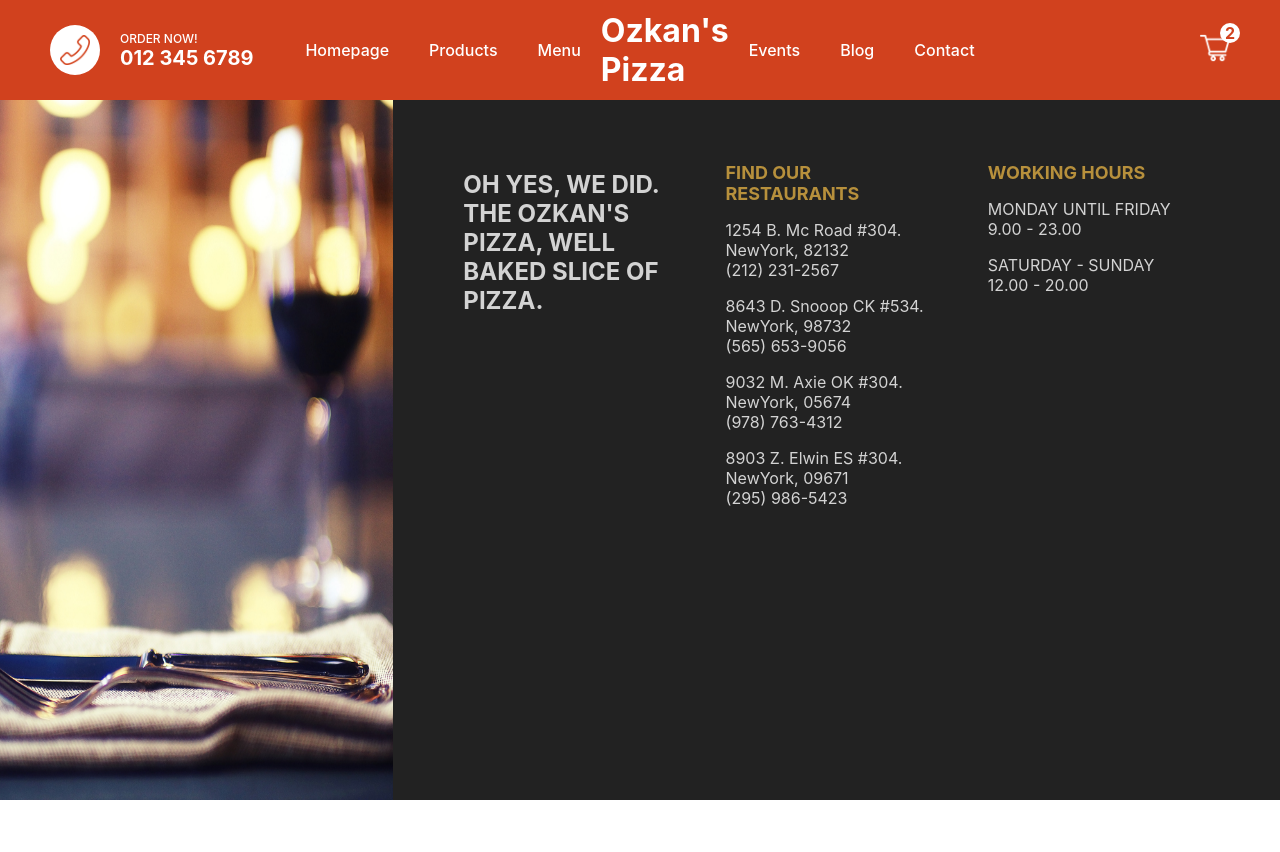
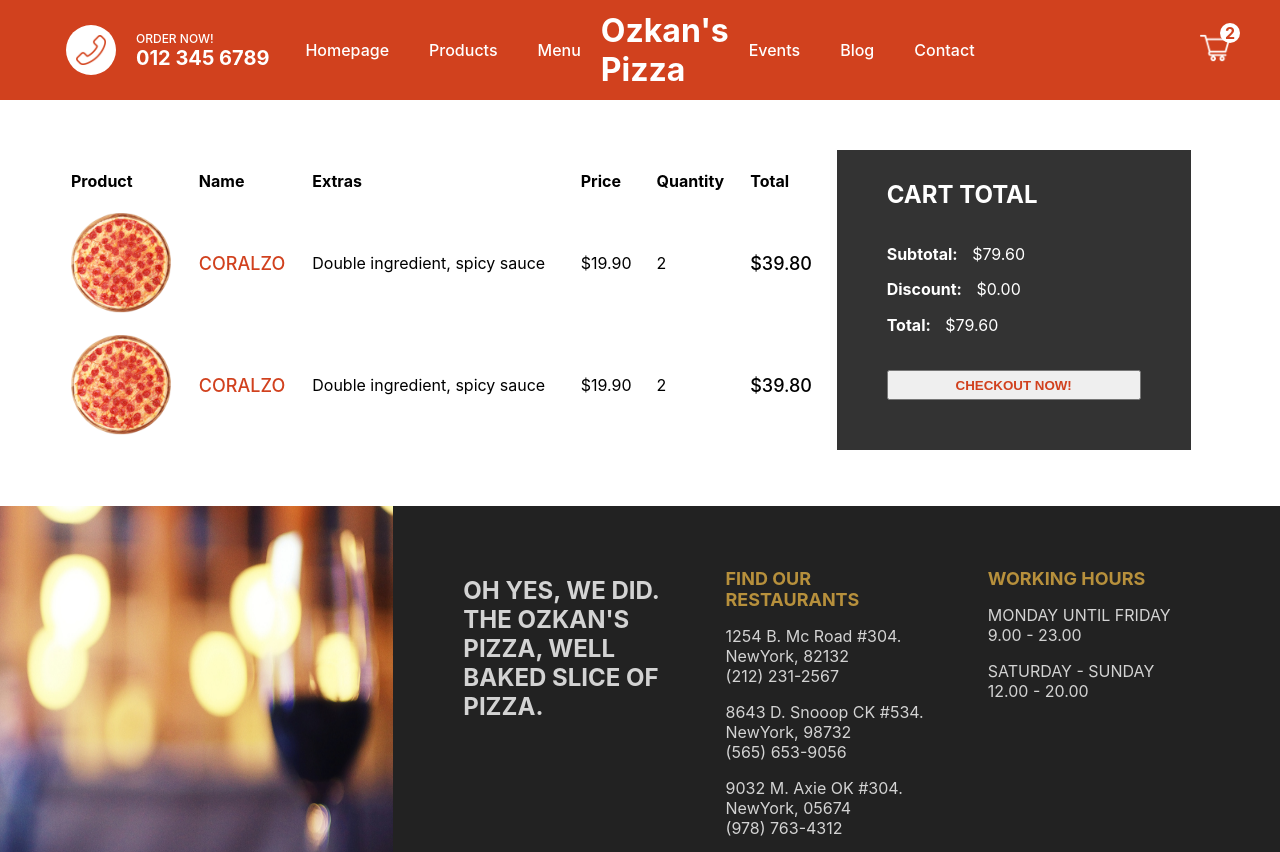
Before and after one commit to EienMosu/Pizza-NextJS, a Next.js app in the folder frontend/: page /Cart in a window 1280 px wide. Shown: the top 852 px of the page. Before the commit the page ends 800 px from the top, so only its background shows below. Built offline with nearby package versions, Linux system fonts and the light colour scheme.

Commit message:
responsive desing left

```diff
--- a/frontend/pages/Cart.jsx
+++ b/frontend/pages/Cart.jsx
@@ -3,10 +3,95 @@
 import Image from "next/image";
 
 const Cart = () => {
-  return <div className={styles.container}>
-      <div className={styles.leftContainer}></div>
-      <div className={styles.rightContainer}></div>
-  </div>;
+  return (
+    <div className={styles.container}>
+      <div className={styles.leftContainer}>
+        <table className={styles.table}>
+          <tr className={styles.tr}>
+            <th>Product</th>
+            <th>Name</th>
+            <th>Extras</th>
+            <th>Price</th>
+            <th>Quantity</th>
+            <th>Total</th>
+          </tr>
+          <tr>
+            <td>
+              <div className={styles.imgContainer}>
+                <Image
+                  alt=""
+                  src="/img/pizza.png"
+                  layout="fill"
+                  objectFit="cover"
+                />
+              </div>
+            </td>
+            <td>
+              <span className={styles.name}>CORALZO</span>
+            </td>
+            <td>
+              <span className={styles.extras}>
+                Double ingredient, spicy sauce
+              </span>
+            </td>
+            <td>
+              <span className={styles.price}>$19.90</span>
+            </td>
+            <td>
+              <span className={styles.quantity}>2</span>
+            </td>
+            <td>
+              <span className={styles.total}>$39.80</span>
+            </td>
+          </tr>
+          <tr>
+            <td>
+              <div className={styles.imgContainer}>
+                <Image
+                  alt=""
+                  src="/img/pizza.png"
+                  layout="fill"
+                  objectFit="cover"
+                />
+              </div>
+            </td>
+            <td>
+              <span className={styles.name}>CORALZO</span>
+            </td>
+            <td>
+              <span className={styles.extras}>
+                Double ingredient, spicy sauce
+              </span>
+            </td>
+            <td>
+              <span className={styles.price}>$19.90</span>
+            </td>
+            <td>
+              <span className={styles.quantity}>2</span>
+            </td>
+            <td>
+              <span className={styles.total}>$39.80</span>
+            </td>
+          </tr>
+        </table>
+      </div>
+      <div className={styles.rightContainer}>
+        <div className={styles.wrapper}>
+          <h2 className={styles.title}>CART TOTAL</h2>
+        <div className={styles.totalText}>
+          <b className={styles.totalTextTitle}>Subtotal:</b> $79.60
+        </div>
+        <div className={styles.totalText}>
+          <b className={styles.totalTextTitle}>Discount:</b> $0.00
+        </div>
+        <div className={styles.totalText}>
+          <b className={styles.totalTextTitle}>Total:</b> $79.60
+        </div>
+        <button className={styles.button}>CHECKOUT NOW!</button>
+        </div>
+      </div>
+    </div>
+  );
 };
 
 export default Cart;
--- a/frontend/pages/product/[id].jsx
+++ b/frontend/pages/product/[id].jsx
@@ -15,17 +15,17 @@
 
   return (
     <div className={styles.container}>
-      <div className={styles.leftContainer}>
+      <div className={styles.left}>
         <div className={styles.imgContainer}>
           <Image src={pizza.img} alt="" layout="fill" objectFit="contain" />
         </div>
       </div>
-      <div className={styles.rightContainer}>
+      <div className={styles.right}>
         <h1 className={styles.title}>{pizza.name}</h1>
         <span className={styles.price}>${pizza.price[size]}</span>
         <p className={styles.desc}>{pizza.desc}</p>
         <h3 className={styles.choose}>Choose the size</h3>
-        <div className={styles.sizeContainer}>
+        <div className={styles.sizes}>
           <div className={styles.size} onClick={() => setSize(0)}>
             <Image src="/img/size.png" alt="" layout="fill" />
             <span className={styles.number}>Small</span>
--- a/frontend/styles/Cart.module.css
+++ b/frontend/styles/Cart.module.css
@@ -1,3 +1,59 @@
 .container {
+  padding: 50px;
+  display: flex;
+}
 
+.leftContainer {
+  flex: 2;
 }
+
+.imgContainer {
+  width: 100px;
+  height: 100px;
+  position: relative;
+}
+
+.table {
+  width: 100%;
+  border-spacing: 20px;
+  text-align: left;
+}
+
+.name {
+  font-weight: 500;
+  color: #d1411e;
+  font-size: 18px;
+}
+
+.total {
+  font-weight: 500;
+  font-size: 18px;
+}
+
+.rightContainer {
+  flex: 1;
+}
+
+.wrapper {
+  width: 90%;
+  min-height: 300px;
+  background-color: #333;
+  padding: 50px;
+  padding-top: 10px;
+  display: flex;
+  flex-direction: column;
+  justify-content: space-between;
+  color: white;
+}
+
+.totalTextTitle {
+  margin-right: 10px;
+}
+
+.button {
+  height: 30px;
+  color: #d1411e;
+  font-weight: bold;
+  cursor: pointer;
+  margin-top: 20px;
+}
--- a/frontend/styles/Navbar.module.css
+++ b/frontend/styles/Navbar.module.css
@@ -14,6 +14,7 @@
   flex: 1;
   display: flex;
   align-items: center;
+  justify-content: center;
 }
 
 .item:nth-child(2) {
--- /dev/null
+++ b/frontend/styles/Order.module.css
@@ -0,0 +1,94 @@
+.container {
+  padding: 50px;
+  display: flex;
+}
+
+.leftContainer {
+  flex: 2;
+}
+
+.table {
+  width: 100%;
+  text-align: left;
+  margin-bottom: 50px;
+}
+
+.name {
+  font-weight: 500;
+  color: #d1411e;
+  font-size: 18px;
+}
+
+.total {
+  font-weight: 500;
+  font-size: 18px;
+}
+
+.row:last-child {
+  width: 80%;
+  display: flex;
+  justify-content: space-between;
+}
+
+.done {
+  display: flex;
+  flex-direction: column;
+  align-items: center;
+}
+
+.inProgress {
+  display: flex;
+  flex-direction: column;
+  align-items: center;
+  animation: inProgress 1s ease infinite alternate;
+}
+
+@keyframes inProgress {
+  from {
+    opacity: 0;
+  }
+
+  to {
+    opacity: 1;
+  }
+}
+
+.undone {
+  display: flex;
+  flex-direction: column;
+  align-items: center;
+  opacity: 0.3;
+}
+
+.undone .checkedIcon, .inProgress .checkedIcon {
+    display: none;
+}
+
+.rightContainer {
+  flex: 1;
+}
+
+.wrapper {
+  width: 90%;
+  min-height: 300px;
+  background-color: #333;
+  padding: 50px;
+  padding-top: 10px;
+  display: flex;
+  flex-direction: column;
+  justify-content: space-between;
+  color: white;
+}
+
+.totalTextTitle {
+  margin-right: 10px;
+}
+
+.button {
+  background-color: white;
+  height: 30px;
+  color: teal;
+  font-weight: bold;
+  margin-top: 20px;
+  cursor: not-allowed;
+}
```
Also changed, not shown: frontend/pages/orders/[id].jsx (added, +117 -0 lines).
